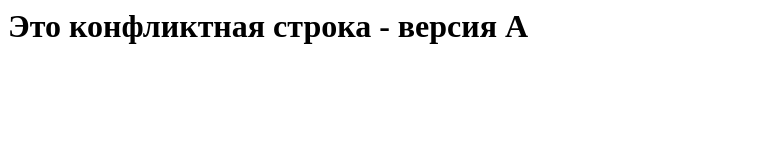
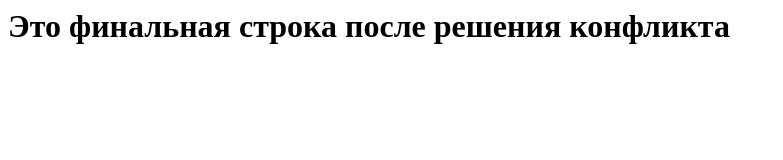
Before and after one commit to moonllightbae/homework_git, a plain HTML site: page index.html in a window 1280 px wide. Shown: the whole page, without its empty margins (0-783 px from the left). Drawn offline with Linux system fonts and the light colour scheme.

Commit message:
Конфликт решен, оставлена финальная версия строки

```diff
--- a/index.html
+++ b/index.html
@@ -1 +1 @@
-<h1> Это конфликтная строка - версия А</h1>
+<h1>Это финальная строка после решения конфликта</h1>
```
